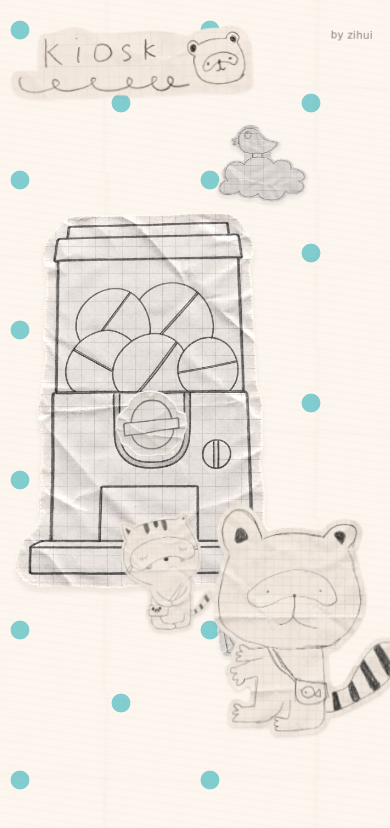
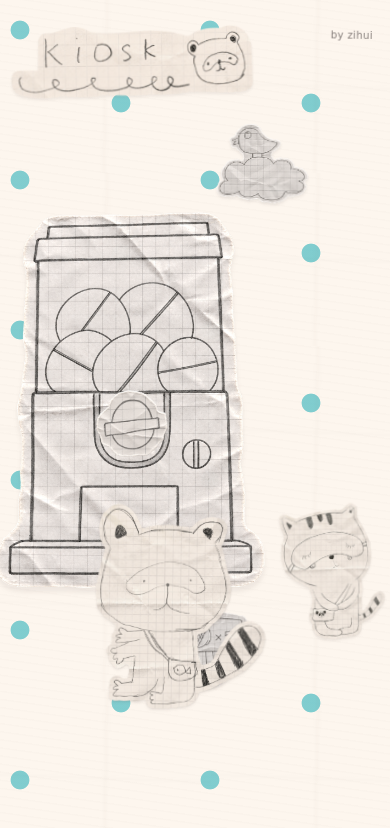
Before and after one commit to eclaircrumb/gachapon, a Next.js app in the folder gachapon/: page / in a window 390 px wide. Shown: the top 828 px of the page. Built offline with nearby package versions, Linux system fonts and the light colour scheme.

Commit message:
Add files via upload

```diff
--- a/gachapon/app/globals.css
+++ b/gachapon/app/globals.css
@@ -70,19 +70,19 @@ a { -webkit-tap-highlight-color: transparent; }
 
 .art-logo { top: 5.6%; left: 0.6%; width: 25.6%; }
 .art-bird { top: 11.2%; left: 67.2%; width: 15.8%; }
-.art-sign { top: 69.9%; left: 47.8%; width: 11.3%; }
-.art-raccoon { top: 52.9%; left: 57.9%; width: 24.8%; }
+.art-sign { top: 69.9%; left: 42.5%; width: 11.3%; }
+.art-raccoon { top: 52.9%; left: 52.5%; width: 24.8%; }
 .art-cat {
-  top: 55.5%;
-  left: 79%;
-  width: 12.8%;
+  top: 52.9%;
+  left: 80.5%;
+  width: 19%;
   z-index: 2;
 }
 
 .machine-wrap {
   position: absolute;
   top: 31.5%;
-  left: 16.6%;
+  left: 11%;
   width: 30.9%;
   transform-origin: 50% 88%;
   filter: drop-shadow(0 5px 2px rgb(80 69 61 / 8%));
@@ -296,15 +296,15 @@ a { -webkit-tap-highlight-color: transparent; }
     right: 4%;
     font-size: clamp(8px, 2.6vw, 10px);
   }
-  .machine-wrap { top: 25%; left: 2%; width: 68%; }
-  .art-sign { top: 68%; left: 52%; width: 27%; }
-  .art-raccoon { top: 58%; right: -4%; left: auto; width: 50%; }
+  .machine-wrap { top: 25%; left: -2%; width: 68%; }
+  .art-sign { top: 68%; left: 42%; width: 27%; }
+  .art-raccoon { top: 58%; right: auto; left: 25%; width: 44%; }
   .knob-note { font-size: 12px; }
   .art-cat {
-  top: 59%;
-  left: 33%;
-  width: 24%;
-}
+    top: 58.5%;
+    left: 73%;
+    width: 27%;
+  }
 
   .tiny-instruction {
     right: 6%;
@@ -313,18 +313,17 @@ a { -webkit-tap-highlight-color: transparent; }
     justify-content: space-between;
     font-size: 11px;
   }
-
 }
 
 @media (max-width: 390px) {
-  .machine-wrap { top: 24%; width: 72%; }
-  .art-raccoon { top: 59%; width: 51%; }
-  .art-sign { top: 70%; }
+  .machine-wrap { top: 24%; left: -3%; width: 72%; }
+  .art-raccoon { top: 59%; left: 23%; width: 45%; }
+  .art-sign { top: 70%; left: 41%; }
   .art-cat {
-  top: 60%;
-  left: 31%;
-  width: 25%;
-}
+    top: 59%;
+    left: 72%;
+    width: 28%;
+  }
 }
 
 @media (prefers-reduced-motion: reduce) {
--- a/gachapon/app/page.tsx
+++ b/gachapon/app/page.tsx
@@ -40,7 +40,7 @@ const PRIZES = [
     color: "#c9a7eb",
     href: "https://byeorisim.itch.io/brush-jjaemu?utm_source=chatgpt.com",
   },
-{
+  {
     label: "Smaragdgrün",
     color: "#00B271",
     href: "https://www.thalia.de/shop/home/artikeldetails/A1073314744",
@@ -174,8 +174,6 @@ export default function Home() {
           draggable={false}
         />
 
-
-
         <p className="screen-reader-status" aria-live="polite">
           {phase === "turning" && "The gacha machine is drawing a link."}
           {prize && `Your capsule contains ${prize.label}.`}
@@ -188,7 +186,6 @@ export default function Home() {
             <span>③ wander</span>
           </div>
         )}
-
       </section>
     </main>
   );
```
